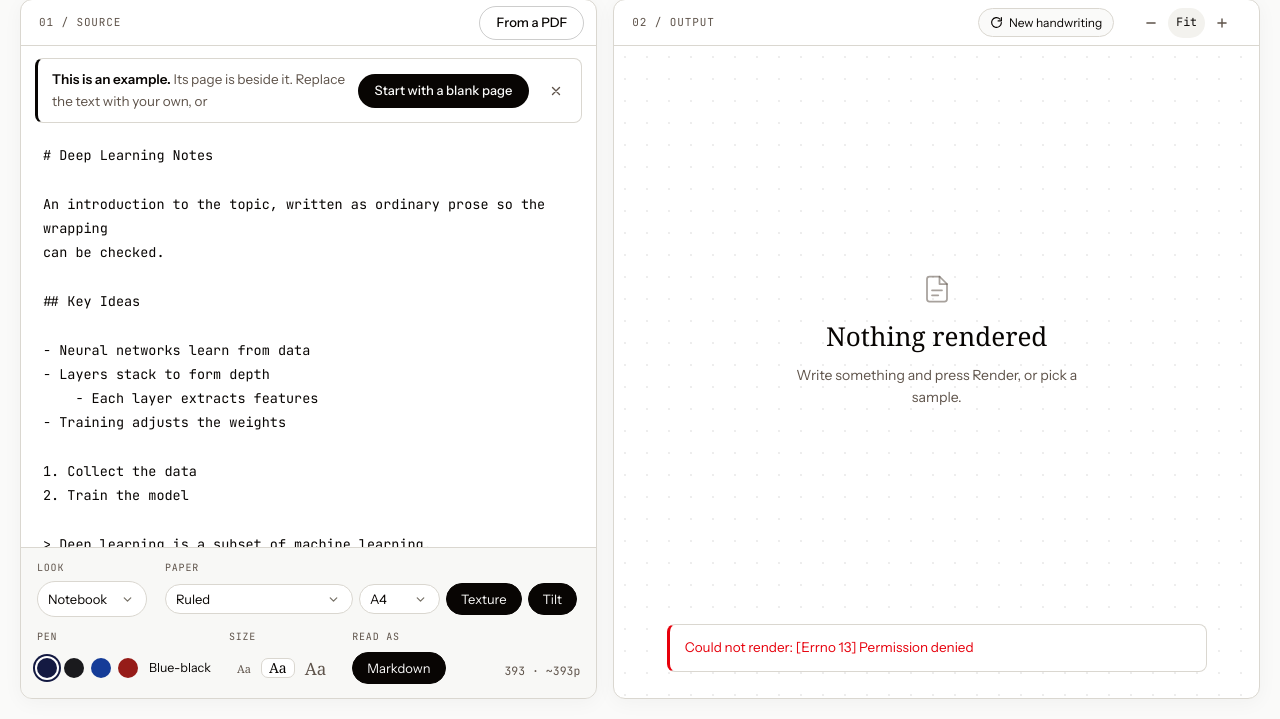
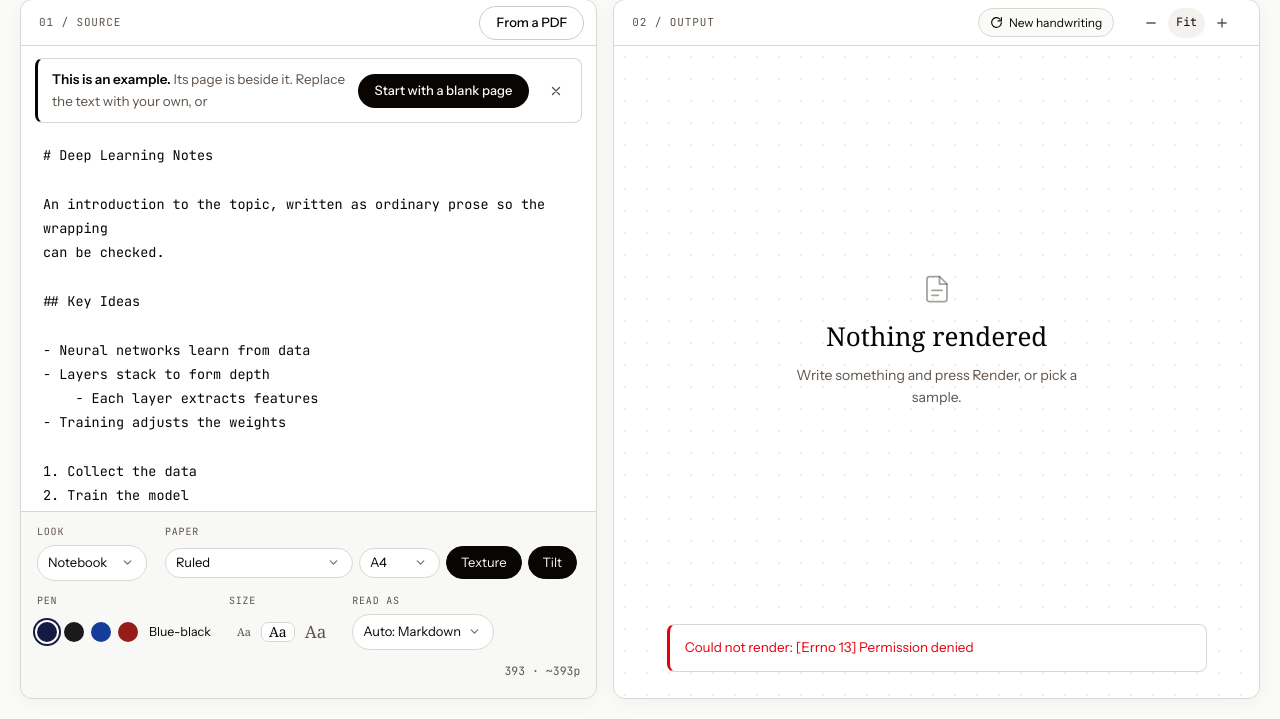
Before and after one commit to pranjalprateek6/Text2Hand, a Flask app: template templates/studio.html in a window 1280 px wide. Shown: the part 81-800 px from the top of the page. Run offline with Flask 3, Linux system fonts and the light colour scheme; the template is opened without the code that fills it: most values are stand-ins (such as "Sample title", 1, 10 or a date in 2020); some libraries are stand-ins or nearby versions; some web fonts are replaced.

Commit message:
Read Markdown on its own, and keep short documents rendering as you type
Read as is now Auto, Markdown or Plain text. Auto draws structure when the
text is written in Markdown (a heading, a table rule, a fenced block or an
image settles it; lists and quotes take two lines, since plain text has
them too) and writes the text as it stands otherwise, and the choice says
what it decided: 'Auto: Markdown'. People no longer need to know what
Markdown is to get headings and lists, and pasted plain text is never
misread. A converted PDF is read as Markdown. Older drafts and library
entries map their Markdown on/off onto Markdown or Auto.

Auto render is on by default for documents of up to about three pages,
where a render is quick and the page can keep up with the typing, and off
for longer ones, until the person chooses; a choice made by hand is kept.

README updated for both, and for stable handwriting and the first-run
example.

````diff
--- a/static/app.js
+++ b/static/app.js
@@ -53,13 +53,42 @@
 
 /* ------------------------------------------------------------------ options */
 
-const OPTIONS = { markdown: false, texture: true, skew: true };
+const OPTIONS = { texture: true, skew: true };
 let INK = "blue-black";
 let SIZE = "normal";
 let PAPER = "ruled";      // ruled, grid or plain
 let SHEET = "a4";         // a4 or letter
 
 $("paper").addEventListener("change", () => { PAPER = $("paper").value; touched(); });
+
+// How the text is read. Auto draws structure when the text is written in
+// Markdown and the text as it stands otherwise, so nobody has to know what
+// Markdown is to get headings and lists; the other two force one or the other.
+let READ = "auto";
+$("readAs").addEventListener("change", () => { READ = $("readAs").value; touched(); });
+
+function looksMarkdown(text) {
+  // A heading, a table rule, a fenced block or an image settles it; lists and
+  // quotes are common in plain text too, so it takes two of those.
+  let strong = 0, weak = 0;
+  for (const line of text.split("\n")) {
+    if (/^#{1,6}\s+\S/.test(line) || /^\s*```/.test(line) || /!\[[^\]]*\]\([^)]+\)/.test(line)
+        || /^\s*\|?\s*:?-{3,}:?\s*(\|\s*:?-{3,}:?\s*)+\|?\s*$/.test(line)) strong++;
+    else if (/^\s*([-*+]|\d+[.)])\s+\S/.test(line) || /^>\s?/.test(line)) weak++;
+    if (strong || weak >= 2) return true;
+  }
+  return false;
+}
+
+function asMarkdown() {
+  return READ === "markdown" || (READ === "auto" && looksMarkdown($("text").value));
+}
+
+// the Auto choice says what it decided, so its decision is never a surprise
+function showReading() {
+  const auto = $("readAs").querySelector('option[value="auto"]');
+  auto.textContent = `Auto: ${looksMarkdown($("text").value) ? "Markdown" : "plain text"}`;
+}
 $("sheet").addEventListener("change", () => { SHEET = $("sheet").value; touched(); });
 
 Object.keys(OPTIONS).forEach((key) => {
@@ -144,6 +173,9 @@
 });
 
 function setOptions(opts, ink) {
+  // entries saved before "Read as" had three choices carry only markdown on/off
+  READ = opts.read || (opts.markdown ? "markdown" : "auto");
+  $("readAs").value = READ;
   // entries saved before paper styles existed carry only "ruled"
   PAPER = opts.paper || (opts.ruled === false ? "plain" : "ruled");
   SHEET = opts.sheet || "a4";
@@ -195,6 +227,8 @@
   $("count").textContent = n ? `${n.toLocaleString()} · ~${pages}p` : "0";
   $("count").classList.toggle("is-over", n > MAX_CHARS);
   $("tries").hidden = n > 0;
+  showReading();
+  syncAuto();
   // never rewrite the name mid-edit out from under the person typing it
   if (document.activeElement !== $("docTitle")) $("docTitle").textContent = title();
 }
@@ -253,7 +287,6 @@
         !(await ask("Replace what you've written with the sample?", "Replace"))) return;
     $("text").value = SAMPLES[which] || "";
     state.seed = newSeed();                 // a new document, a new hand
-    if (OPTIONS.markdown !== (which === "markdown")) $("oMarkdown").click();
     count();
     touched();
     $("text").focus();
@@ -331,7 +364,7 @@
     text: $("text").value,
     paper: PAPER, sheet: SHEET, ruled: PAPER === "ruled",
     texture: OPTIONS.texture, skew: OPTIONS.skew, seed: state.seed,
-    markdown: OPTIONS.markdown, ink: INK, size: SIZE,
+    markdown: asMarkdown(), ink: INK, size: SIZE,
   };
 }
 
@@ -619,12 +652,20 @@
 
 /* ------------------------------------------------------------- auto render */
 
-// Overleaf-style: when Auto is on, a pause after a change re-renders. Off by
-// default because every render is real work on the server, and remembered
-// because a preference that resets is a nag.
-$("auto").checked = localStorage.getItem("t2h.auto") === "1";
+// Overleaf-style: when Auto is on, a pause after a change re-renders. Until
+// someone chooses, it is on for a short document, where a render is quick and
+// the page simply keeps up with the typing, and off for a long one, where
+// every pause would set off a long render. A choice made by hand is kept.
+const AUTO_KEY = "t2h.auto";
+function autoChoice() {
+  try { return localStorage.getItem(AUTO_KEY); } catch { return null; }
+}
+function syncAuto() {
+  const chosen = autoChoice();
+  $("auto").checked = chosen === null ? $("text").value.length <= 3 * PAGE_SIZE : chosen === "1";
+}
 $("auto").addEventListener("change", () => {
-  localStorage.setItem("t2h.auto", $("auto").checked ? "1" : "0");
+  try { localStorage.setItem(AUTO_KEY, $("auto").checked ? "1" : "0"); } catch {}
   touched();
 });
 
@@ -672,7 +713,7 @@
     });
   } catch { /* a library entry without a picture still works */ }
 
-  const opts = { markdown: body.markdown, paper: body.paper, sheet: body.sheet,
+  const opts = { markdown: body.markdown, read: READ, paper: body.paper, sheet: body.sheet,
                  ruled: body.ruled, texture: body.texture,
                  skew: body.skew, size: body.size };
   const entries = lib().filter((e) =>
@@ -915,7 +956,8 @@
     // Extraction is never perfect, so it lands in the editor for review.
     $("text").value = done.markdown;
     state.seed = newSeed();
-    if (!OPTIONS.markdown) $("oMarkdown").click();
+    READ = "markdown";                      // a converted PDF is Markdown, whatever it looks like
+    $("readAs").value = READ;
     count();
     $("pdf").hidden = true;
     state.file = null;
@@ -982,7 +1024,7 @@
 function saveDraft() {
   try {
     localStorage.setItem(DRAFT_KEY, JSON.stringify({
-      text: $("text").value, opts: { ...OPTIONS, size: SIZE, paper: PAPER, sheet: SHEET },
+      text: $("text").value, opts: { ...OPTIONS, read: READ, size: SIZE, paper: PAPER, sheet: SHEET },
       ink: INK, title: state.title, seed: state.seed,
       // enough to re-attach to the render after a reload, if it still exists
       id: state.id, pages: state.pages, page: state.page, rendered: state.rendered,
@@ -1040,7 +1082,6 @@
   } catch { seen = true; }                 // no storage: do not loop on it
   if (seen || $("text").value.trim()) return;
   $("text").value = SAMPLES.markdown;
-  if (!OPTIONS.markdown) $("oMarkdown").click();
   state.seed = newSeed();
   count();
   clearTimeout(state.timer);                 // render now, not again a moment later
--- a/templates/studio.html
+++ b/templates/studio.html
@@ -187,11 +187,13 @@
             </div>
           </div>
           <div class="grp">
-            <span class="grp__cap" id="capRead">Read as</span>
-            <div class="opts" role="group" aria-labelledby="capRead">
-              <button class="opt" id="oMarkdown" aria-pressed="false"
-                      title="Draw headings, lists and tables instead of the raw symbols">Markdown</button>
-            </div>
+            <label class="grp__cap" for="readAs">Read as</label>
+            <select class="mini mini--look" id="readAs"
+                    title="Auto draws headings, lists and tables when the text is written in Markdown, and the text as it is otherwise">
+              <option value="auto">Auto</option>
+              <option value="markdown">Markdown</option>
+              <option value="plain">Plain text</option>
+            </select>
           </div>
           <span class="count" id="count">0</span>
         </div>
````
Also changed, not shown: README.md.
